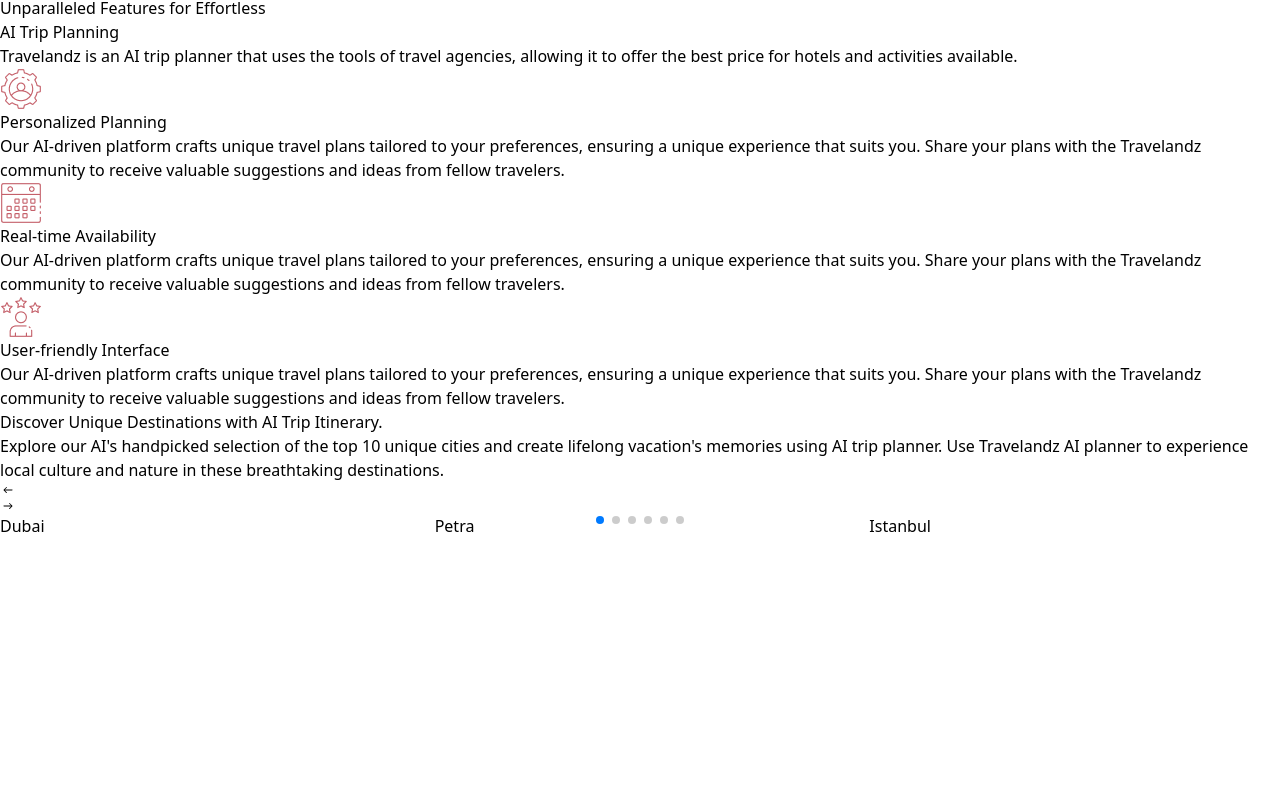
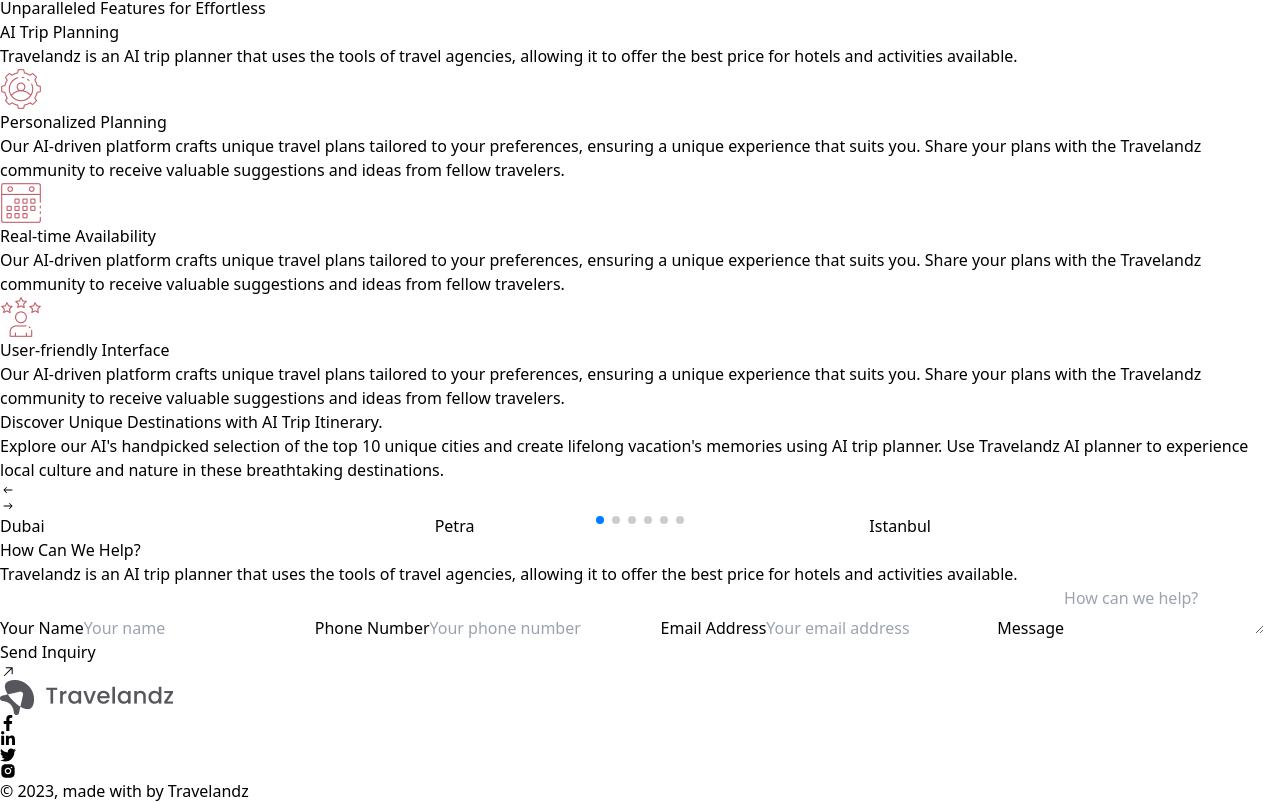
Before and after one commit to Ashraful610/Travelandz, a React (Vite) app: page / in a window 1280 px wide. Shown: the part 330-1133 px from the top of the page. Before the commit the page ends 868 px from the top, so only its background shows below. Built offline with nearby package versions, Linux system fonts and the light colour scheme.

Commit message:
footer is done

```diff
--- a/src/App.css
+++ b/src/App.css
@@ -1 +1,7 @@
 /* @import url('https://fonts.googleapis.com/css2?family=Plus+Jakarta+Sans:wght@400;600;700;800&family=Poppins:wght@400;500;600;700&display=swap'); */
+
+*{
+    margin: 0;
+    padding: 0;
+    box-sizing: border-box;
+}
--- a/src/App.jsx
+++ b/src/App.jsx
@@ -1,19 +1,23 @@
 import './App.css'
 import Banner from './Components/Banner/Banner'
+import ContactForm from './Components/ContactForm/ContactForm'
 import Destination from './Components/Destination/Destination'
 import Features from './Components/Features/Features'
+import Footer from './Components/Footer/Footer'
 import Navbar from './Components/Navbar/Navbar'
 
 function App() {
 
   return (
     <div className='w-[1440px] mx-auto bg-[#FBFBFB]'>
-      <div className='w-[1284px] mx-auto pb-[100px]'>
+      <div className='w-[1284px] mx-auto'>
          <Navbar/>
          <Banner/>
          <Features/>
          <Destination/>
+         <ContactForm/>
       </div>
+      <Footer/>
     </div>
   )
 }
--- /dev/null
+++ b/src/Components/ContactForm/ContactForm.jsx
@@ -0,0 +1,38 @@
+import React from 'react';
+import { GoArrowUpRight } from "react-icons/go";
+
+const ContactForm = () => {
+  return (
+    <div className='py-[180px]'>
+        <div className='h-[756px] w-[848px] mx-auto'>
+            <div>
+                <h3 className='text-[35px] font-bold leading-[44px] text-[#1B1B1E] text-center'>
+                    How Can We Help?
+                </h3>
+                <p className='text-lg text-[#3C3C43] leading-[22.65px] text-center mt-5 px-2'>
+                    Travelandz is an AI trip planner that uses the tools of travel agencies, allowing it to offer the best price  for hotels and activities available.
+                </p>
+            </div>
+            <form className='w-[521px] h-[582px] bg-white rounded-[20px] mx-auto mt-[60px] px-8 pb-8 pt-[33px] shadow'>
+                <label htmlFor="name" className='font-medium'>Your Name</label>
+                <input type="text" id='name' placeholder='Your name' className='w-[457px] h-[50px] border rounded-[100px] px-6 py-[15px] mt-2 mb-4'/>
+
+                <label htmlFor="name" className='font-medium'>Phone Number</label>
+                <input type="text" id='name' placeholder='Your phone number' className='w-[457px] h-[50px] border rounded-[100px] px-6 py-[15px] mt-2 mb-4'/>
+
+                <label htmlFor="name" className='font-medium'>Email Address</label>
+                <input type="text" id='name' placeholder='Your email address' className='w-[457px] h-[50px] border rounded-[100px] px-6 py-[15px] mt-2 mb-4'/>
+
+                <label htmlFor="name" className='font-medium'>Message</label>
+                <textarea type="text" id='name' placeholder='How can we help?' className='w-[457px] h-[120px] border rounded-[20px] px-6 py-[15px] mt-2  mb-4'/>
+
+                <button className='w-full px-8 py-3 bg-gradient-to-r from-[#DD727D] to-[#834047] rounded-[100px] text-lg font-semibold text-white '>
+                  Send Inquiry <GoArrowUpRight className='inline text-xl'/>
+                </button>
+            </form>
+        </div>
+    </div>
+  );
+};
+
+export default ContactForm;
--- a/src/Components/Destination/Destination.jsx
+++ b/src/Components/Destination/Destination.jsx
@@ -13,7 +13,7 @@
 
  return (
     <div>
-      <div className='h-[805px] pt-[180px]'>
+      <div className='h-[805px] mt-[180px]'>
         {/* ----------- section heading and icons div ------------- */}
         <div className='flex justify-between'>
             {/* ------- heading div --------- */}
--- /dev/null
+++ b/src/Components/Footer/Footer.jsx
@@ -0,0 +1,24 @@
+import React from 'react';
+import logo from '../../assets/images/footer-logo.png';
+import { FaFacebookF, FaLinkedinIn } from "react-icons/fa";
+import { FaTwitter } from "react-icons/fa";
+import { RiInstagramFill } from "react-icons/ri";
+
+const Footer = () => {
+  return (
+    <div className='h-[268px] bg-[#ECECED] p-[60px] '>
+      <div className='w-[400px] mx-auto flex flex-col items-center'>
+         <img src={logo} alt="logo" className='w-[172px] h-[35px] object-cover'/>
+         <div className='text-[#5F5F60] flex gap-[30px] mt-[33px] text-center px-3'>
+           <FaFacebookF />
+           <FaLinkedinIn />
+           <FaTwitter />
+           <RiInstagramFill />
+         </div>
+         <p className='text-[#808080] text-lg mt-[40px] text-center'>© 2023, made with by Travelandz </p>
+      </div>
+    </div>
+  );
+};
+
+export default Footer;
```
